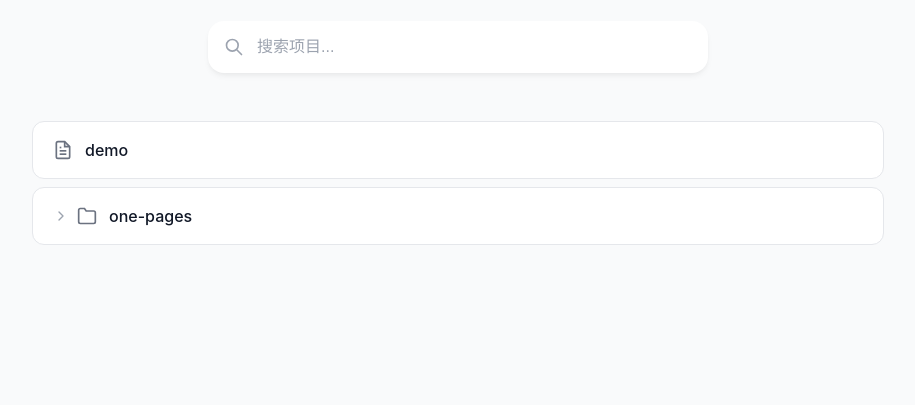
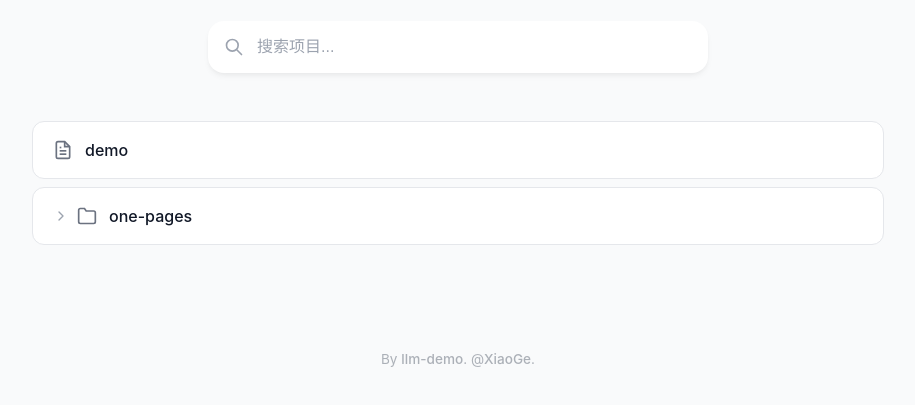
Before and after one commit to verkyer/llm-demo, a website: page html/index.html in a window 1280 px wide. Shown: the part 121-526 px from the top of the page, without its empty margins (182-1097 px from the left). Drawn offline with Linux system fonts and the light colour scheme.

Commit message:
Tweak_footer_spacing_and_tone

```diff
--- a/html/index.html
+++ b/html/index.html
@@ -259,6 +259,24 @@
         display: none;
       }
 
+      .footer {
+        margin-top: 6.5rem;
+        text-align: center;
+        color: rgba(107, 114, 128, 0.55);
+        font-size: 0.85rem;
+        padding-bottom: 2.5rem;
+      }
+
+      .footer a {
+        color: inherit;
+        text-decoration: none;
+        font-weight: 500;
+      }
+
+      .footer a:hover {
+        text-decoration: underline;
+      }
+
       @keyframes slideDown {
         from {
           opacity: 0;
@@ -317,6 +335,10 @@
         <div id="treeContainer"></div>
         <div id="noResults" class="no-results">没有找到相关项目</div>
       </main>
+
+      <footer class="footer">
+        By <a href="https://github.com/verkyer/llm-demo" target="_blank" rel="noopener noreferrer">llm-demo</a>. @<a href="https://www.xiaoge.org" target="_blank" rel="noopener noreferrer">XiaoGe</a>.
+      </footer>
     </div>
 
     <script>
```
Also changed, not shown: server.js (+22 -0 lines).
